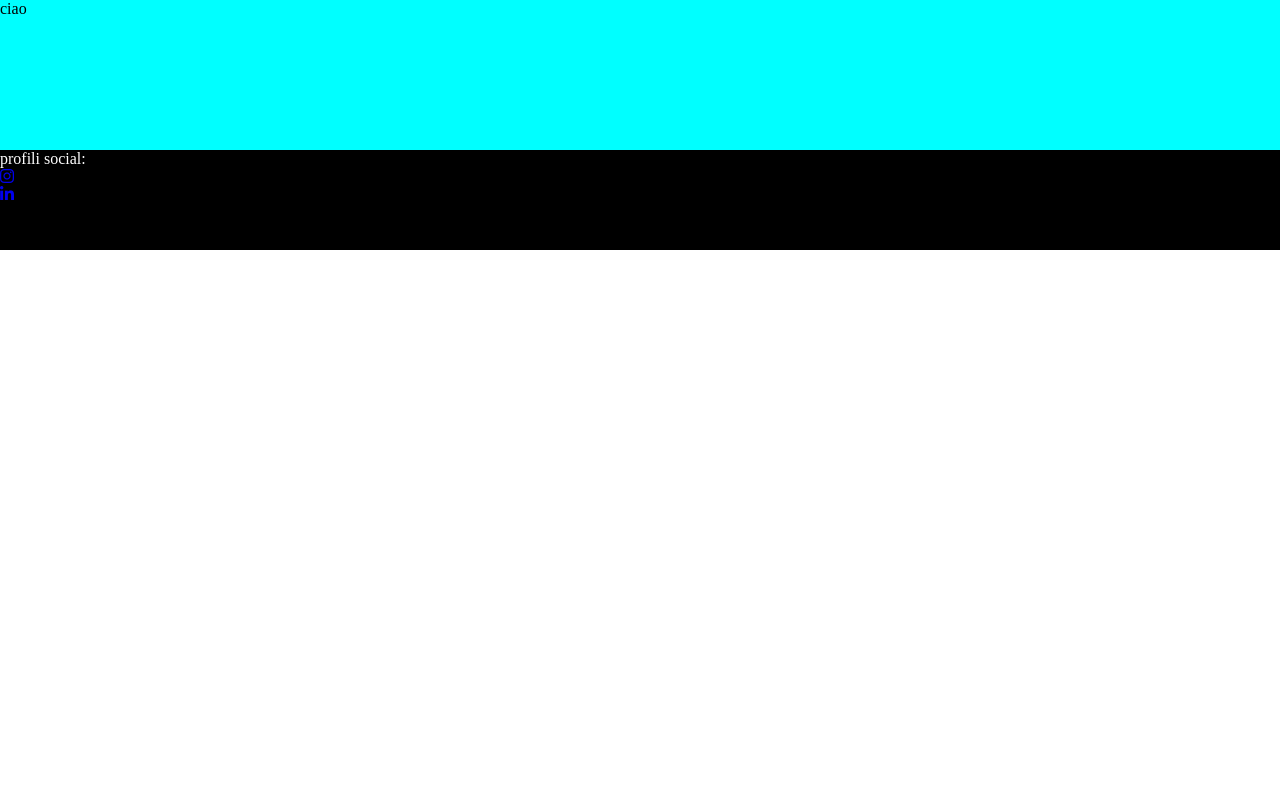
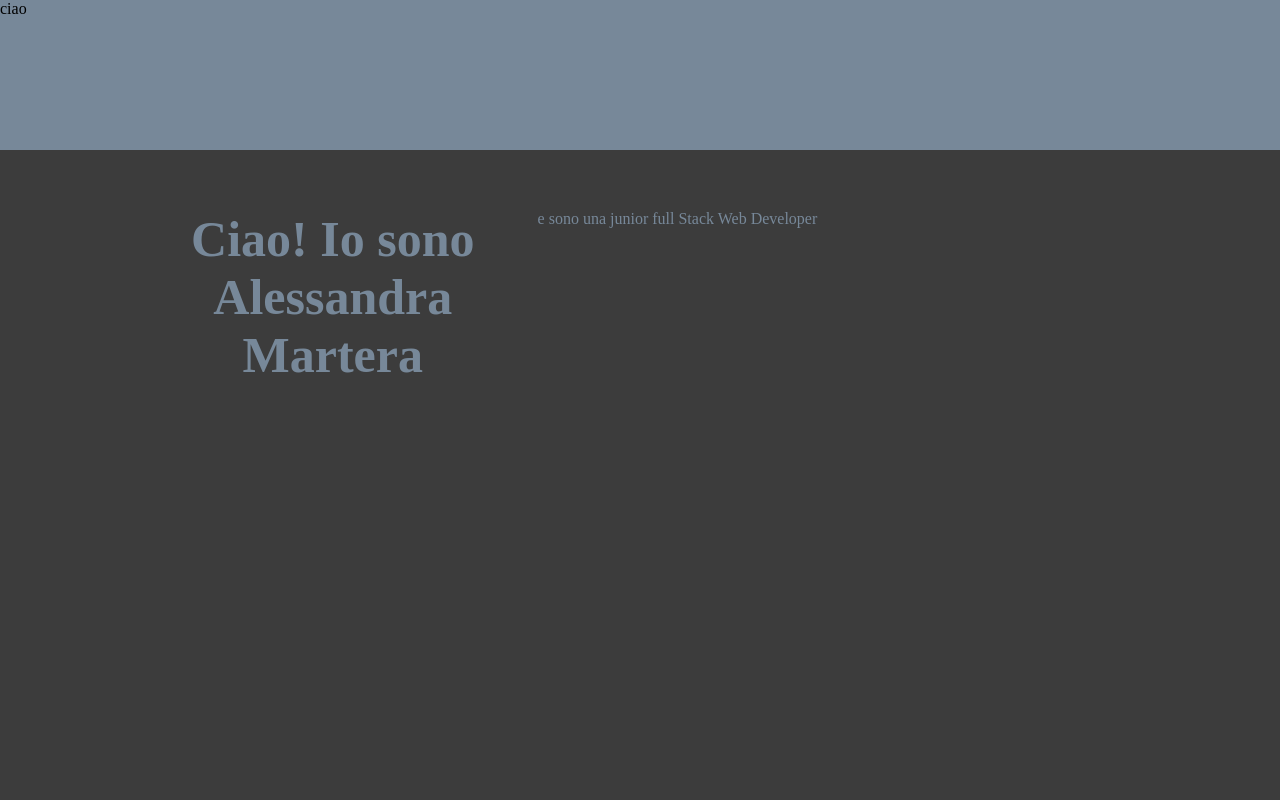
Before and after one commit to AlessandraMartera/portfolio_website, a Vue app: page / in a window 1280 px wide. Shown: the top 800 px of the page. Built offline with nearby package versions, Linux system fonts and the light colour scheme.

Commit message:
img update

```diff
--- a/src/App.vue
+++ b/src/App.vue
@@ -2,12 +2,15 @@
 // import file
 import AppHeader from './components/AppHeader.vue'
 import AppFooter from './components/AppFooter.vue'
+import AppMain from './components/AppMain.vue'
+
 
 // export file
 export default {
   components: {
     AppHeader,
     AppFooter,
+    AppMain
   },
 }
 
@@ -15,7 +18,7 @@ export default {
 
 <template>
   <AppHeader />
-
+  <AppMain />
   <AppFooter />
 </template>
 
--- a/src/components/AppHeader.vue
+++ b/src/components/AppHeader.vue
@@ -17,6 +17,6 @@ export default {
 
 header {
   height: 150px;
-  background-color: aqua;
+  background-color: #778899;
 }
 </style>
--- /dev/null
+++ b/src/components/AppMain.vue
@@ -0,0 +1,74 @@
+<script>
+export default {
+    name: 'AppMain',
+
+}
+
+</script>
+
+<template>
+    <main>
+        <section class="get_start_today">
+            <div class="center_container">
+                <div class="name">
+                    <!-- <img src="getstarttoday/artist-quote-icon.png" alt="virgolette"> -->
+                    <h1>
+                        Ciao! Io sono Alessandra Martera
+                    </h1>
+
+                </div>
+                <!-- carousel with my title job -->
+                <div class="carousel">
+                    <div class="text">
+                        e sono una junior full Stack Web Developer
+                    </div>
+                </div>
+            </div>
+
+        </section>
+    </main>
+</template>
+
+<style lang="scss" scoped>
+@use "./../styles/general.scss" as *;
+
+main {
+    color: #778899;
+    height: 100vh;
+    background-color: #3c3c3c;
+    padding: 60px 0;
+
+    .center_container {
+        width: 80%;
+        margin: 0 auto;
+
+
+    }
+}
+
+
+
+.center_container {
+    display: flex;
+
+    .name {
+        display: flex;
+        flex-direction: column;
+        justify-content: center;
+        align-items: center;
+        gap: 30px;
+        width: 40%;
+        text-align: center;
+
+        img {
+            width: 40px;
+        }
+
+        h1 {
+            font-size: 50px;
+        }
+    }
+
+    .text {}
+}
+</style>
```
Also changed, not shown: public/foto.jpeg (added).
